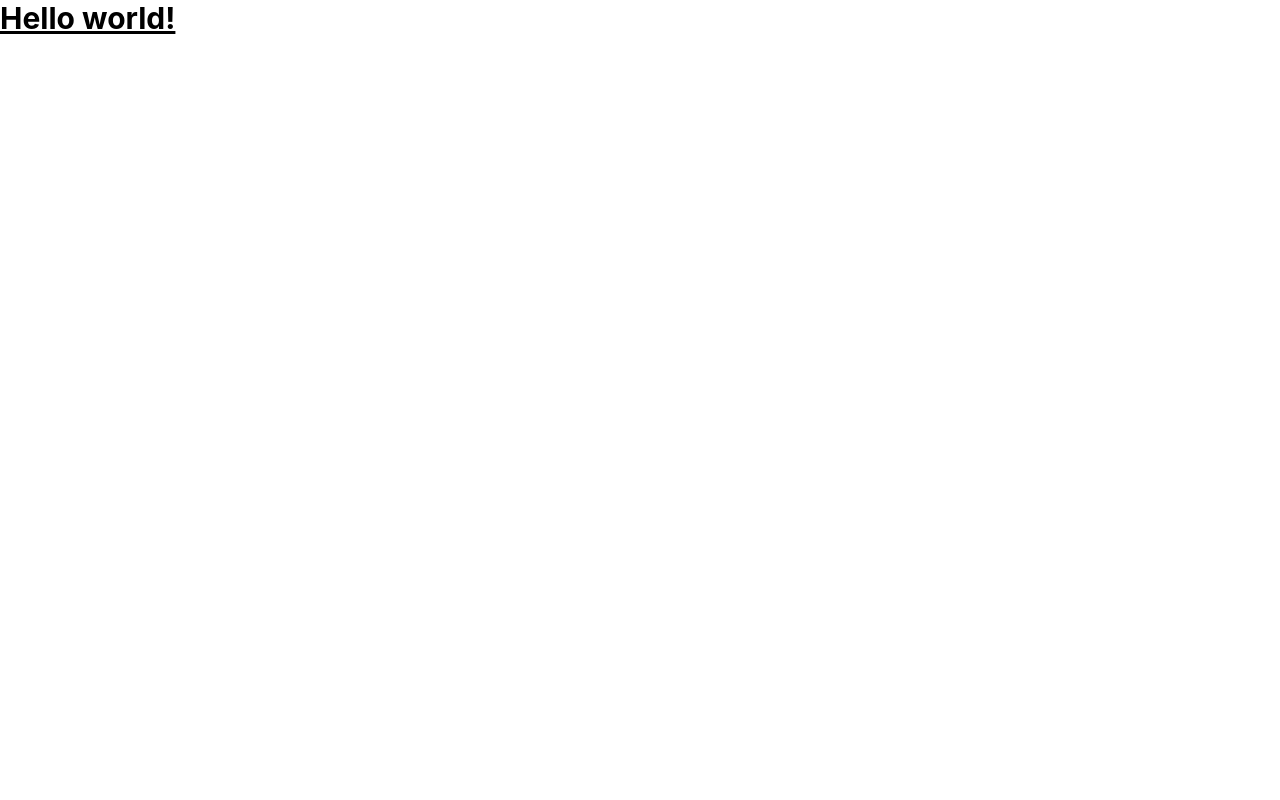
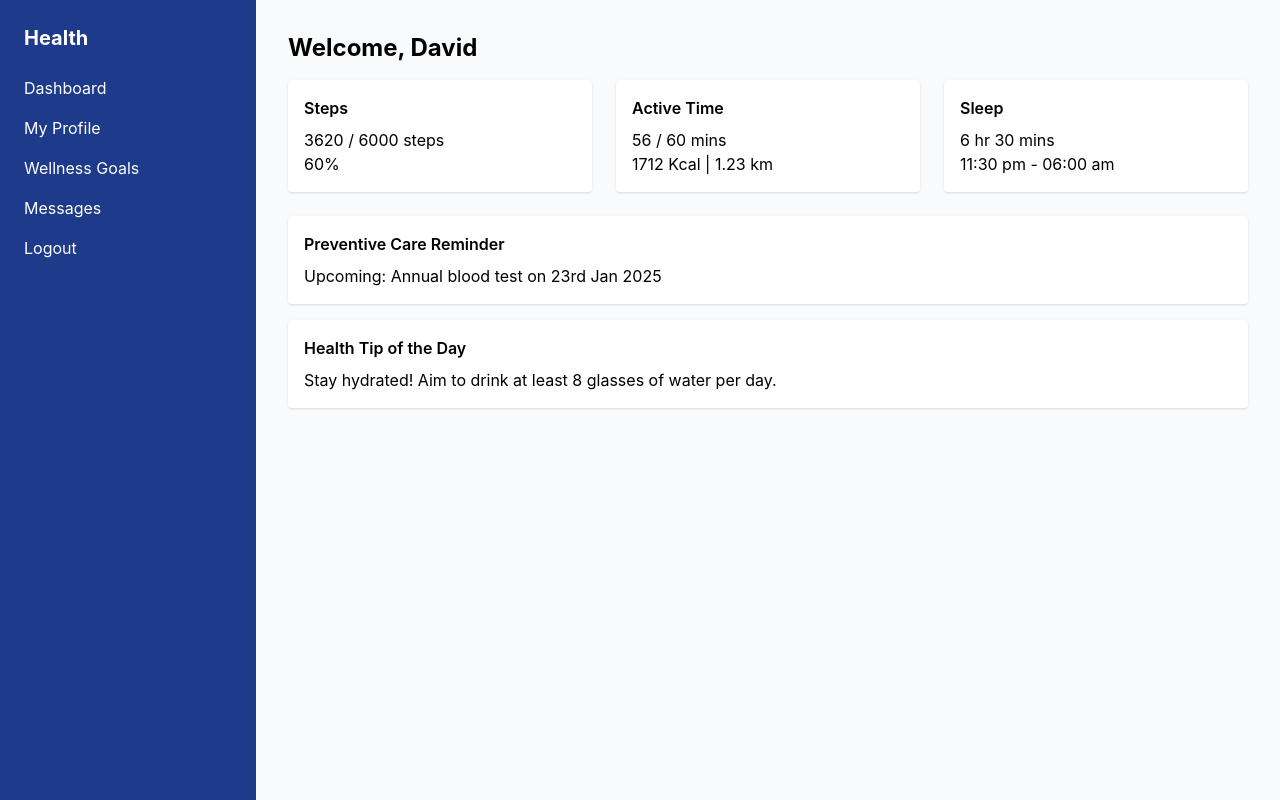
Before and after one commit to NaniNarayanan/healthcare_portal, a React (Create React App) app: page / in a window 1280 px wide. Built offline with nearby package versions, Linux system fonts and the light colour scheme.

Commit message:
Dashboard Layout Added

```diff
--- a/src/App.js
+++ b/src/App.js
@@ -1,14 +1,9 @@
-import logo from './logo.svg';
 import './App.css';
+import Dashboard from './pages/Dashboard';
 
 function App() {
-  return (
-    <>
-      <h1 className="text-3xl font-bold underline">
-        Hello world!
-      </h1>
-    </>
-  );
+  return <Dashboard />;
+
 }
 
 export default App;
--- /dev/null
+++ b/src/components/DashboardPanel.jsx
@@ -0,0 +1,52 @@
+export default function DashboardPanel() {
+  const patient = {
+    name: "David",
+    goals: {
+      steps: 3620,
+      targetSteps: 6000,
+      activeTime: "56 / 60 mins",
+      calories: "1712 Kcal",
+      distance: "1.23 km",
+      sleep: "6 hr 30 mins",
+      sleepTime: "11:30 pm - 06:00 am",
+    },
+    reminder: "Annual blood test on 23rd Jan 2025",
+    tip: "Stay hydrated! Aim to drink at least 8 glasses of water per day.",
+  };
+
+  return (
+    <div className="flex-1 p-8 bg-gray-50">
+      <h1 className="text-2xl font-bold mb-4">Welcome, {patient.name}</h1>
+
+      <div className="grid grid-cols-1 md:grid-cols-3 gap-6 mb-6">
+        <div className="bg-white p-4 rounded shadow">
+          <h2 className="font-semibold mb-2">Steps</h2>
+          <p>{patient.goals.steps} / {patient.goals.targetSteps} steps</p>
+          <p>{Math.round((patient.goals.steps / patient.goals.targetSteps) * 100)}%</p>
+        </div>
+
+        <div className="bg-white p-4 rounded shadow">
+          <h2 className="font-semibold mb-2">Active Time</h2>
+          <p>{patient.goals.activeTime}</p>
+          <p>{patient.goals.calories} | {patient.goals.distance}</p>
+        </div>
+
+        <div className="bg-white p-4 rounded shadow">
+          <h2 className="font-semibold mb-2">Sleep</h2>
+          <p>{patient.goals.sleep}</p>
+          <p>{patient.goals.sleepTime}</p>
+        </div>
+      </div>
+
+      <div className="bg-white p-4 rounded shadow mb-4">
+        <h2 className="font-semibold mb-2">Preventive Care Reminder</h2>
+        <p>Upcoming: {patient.reminder}</p>
+      </div>
+
+      <div className="bg-white p-4 rounded shadow">
+        <h2 className="font-semibold mb-2">Health Tip of the Day</h2>
+        <p>{patient.tip}</p>
+      </div>
+    </div>
+  );
+}
--- /dev/null
+++ b/src/components/Sidebar.jsx
@@ -0,0 +1,14 @@
+export default function Sidebar() {
+  return (
+    <div className="w-64 h-screen bg-blue-900 text-white p-6">
+      <h2 className="text-xl font-bold mb-6">Health</h2>
+      <ul className="space-y-4">
+        <li>Dashboard</li>
+        <li>My Profile</li>
+        <li>Wellness Goals</li>
+        <li>Messages</li>
+        <li>Logout</li>
+      </ul>
+    </div>
+  );
+}
--- /dev/null
+++ b/src/pages/Dashboard.jsx
@@ -0,0 +1,11 @@
+import Sidebar from "../components/Sidebar";
+import DashboardPanel from "../components/DashboardPanel";
+
+export default function Dashboard() {
+  return (
+    <div className="flex">
+      <Sidebar />
+      <DashboardPanel />
+    </div>
+  );
+}
```
